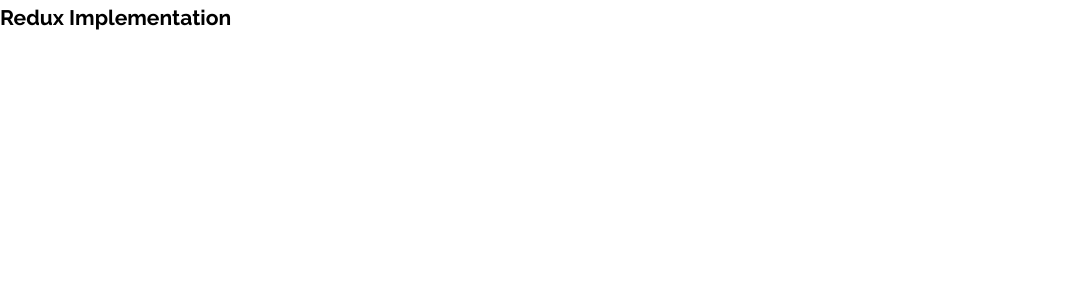
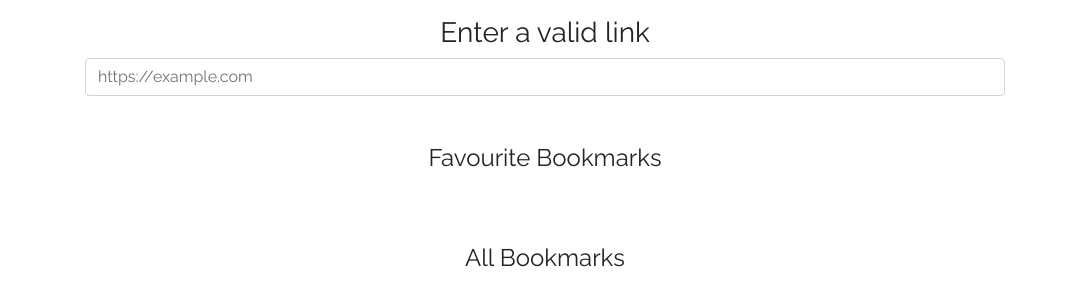
Before and after one commit to Shaonkabir/redux-implementation, a website: page src/index.html in a window 1280 px wide. Shown: the whole page, without its empty margins (0-1067 px from the left). Drawn offline with nearby package versions, Linux system fonts and the light colour scheme.

Commit message:
Feat: add markups for Bookmark Application

```diff
--- a/src/index.html
+++ b/src/index.html
@@ -3,13 +3,24 @@
 <head>
 	<meta charset="UTF-8">
 	<title>Redux Implementation</title>
-	<link rel="stylesheet" href="https://cdnjs.cloudflare.com/ajax/libs/twitter-bootstrap/4.4.1/js/bootstrap.min.js">
+	<link rel="stylesheet" href="https://cdnjs.cloudflare.com/ajax/libs/twitter-bootstrap/4.4.1/css/bootstrap.min.css">
 	<link rel="stylesheet" href="https://cdnjs.cloudflare.com/ajax/libs/font-awesome/5.12.0/css/all.min.css">
 	<link rel="stylesheet" href="./styles/style.css">
 </head>
 <body>
 
-	<h3>Redux Implementation</h3>
+	<div class="container">
+		<div class="row">
+			<div class="col-md-10 offet-md-1 text-center">
+				<h3 class="mt-3">Enter a valid link</h3>
+				<input id="urlInput" type="text" placeholder="https://example.com" class="inputField form-control">
+				<h4 class="mt-5 text-center">Favourite Bookmarks</h4>
+				<ul class="list-group mt-4" id="favouriteBookmarks"></ul>
+				<h4 class="mt-5 text-center">All Bookmarks</h4>
+				<ul class="list-group mt-4" id="allBookmarks"></ul>
+			</div>
+		</div>
+	</div>
 
 <script src="./scripts/app.js"></script>
 </body>
```
Also changed, not shown: dist/index.html.
